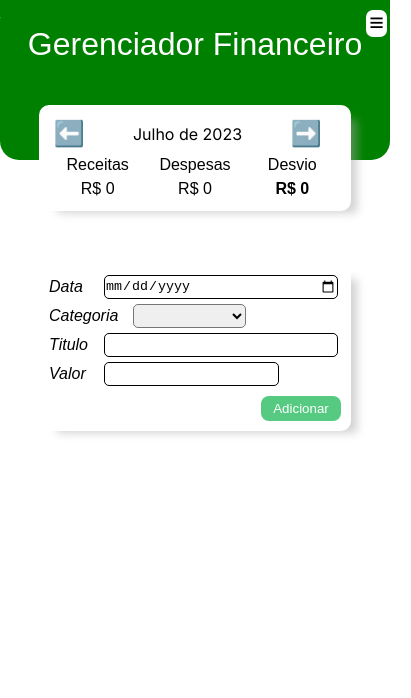
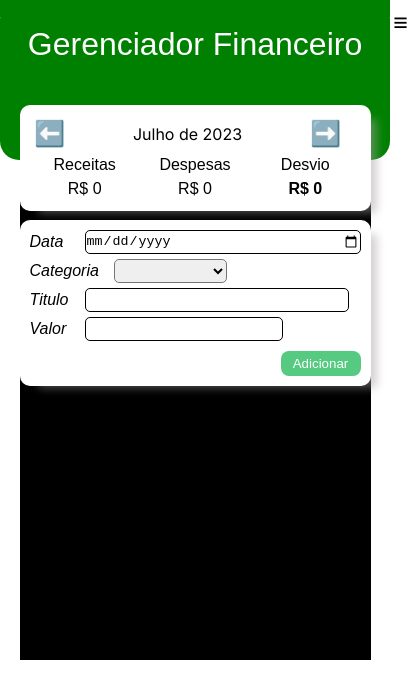
Before and after one commit to Alexsandro-souza/gerenciador_de_despesas, a React (Vite) app: page / in a window 390 px wide. Shown: the top 698 px of the page, 411 px wide, since content can reach past the window. Built offline with nearby package versions, Linux system fonts and the light colour scheme.

Commit message:
feat: Ajustando responsividade. Os breakpoints anteriores estavam incorretos

```diff
--- a/src/App.styles.ts
+++ b/src/App.styles.ts
@@ -41,7 +41,10 @@ export const Body = styled.div`
     min-height: 500px;
     margin-bottom: 30px;
     position: relative;
+    background-color: black;
 
+    @media (max-width: 425px) {width: 90%;}
     @media (max-width: 377px) {top: 10px;}
+    @media (max-width: 290px) {width: 95%;}
 
 `;
--- a/src/components/input/InputForm.tsx
+++ b/src/components/input/InputForm.tsx
@@ -93,7 +93,7 @@ export const InputForm = ({addInList, categorysList}:props)=>{
                 <A.containerWrape>
                     <A.wrape>
                         <A.title>Data</A.title>
-                        <A.input width={80} name='data' value={date} type='date' onChange={handleChangeDate}/>
+                        <A.input width={85} name='data' value={date} type='date' onChange={handleChangeDate}/>
                     </A.wrape>
                     <A.wrape>
                         <A.title>Categoria</A.title>
--- a/src/components/table/style.ts
+++ b/src/components/table/style.ts
@@ -19,10 +19,8 @@ export const table = styled.table`
     @media (max-width: 768px) {top: 133px;}
     @media (max-width: 715px) {top: 313px;}
     @media (max-width: 605px) {top: 236px;}
-    @media (max-width: 519px) {top: 256px;}
-    @media (max-width: 403px) {top: 278px;}
-    @media (max-width: 361px) {top: 304px;}
-    @media (max-width: 337px) {top: 306px;}
+    @media (max-width: 372px) {top: 256px;}
+
 
 
 `;
```
Also changed, not shown: src/components/input/InputFormStyle.ts (+3 -4 lines).
